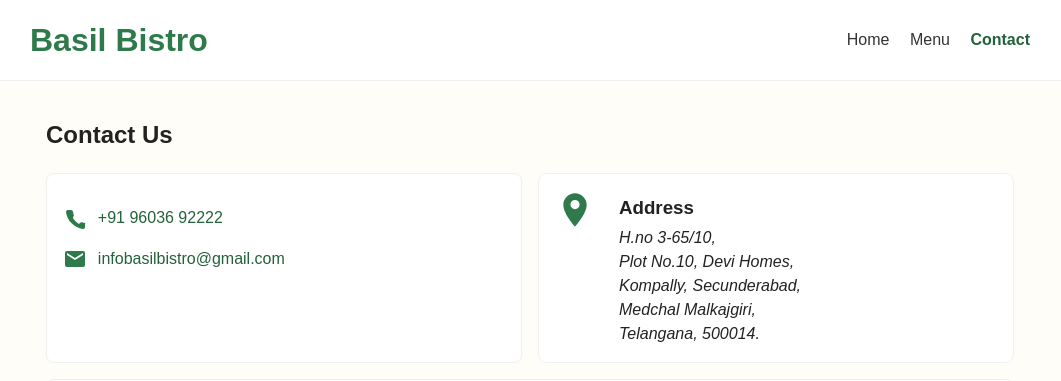
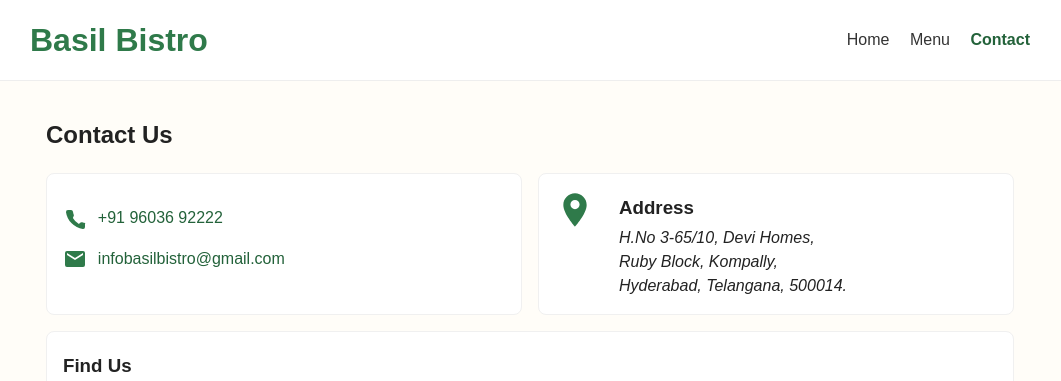
Before and after one commit to Ramlanka7/BasilBistro, a plain HTML site: page contact.html in a window 1280 px wide. Shown: the top 381 px of the page, without its empty margins (110-1171 px from the left). Drawn offline with Linux system fonts and the light colour scheme.

Commit message:
Worked on address

```diff
--- a/contact.html
+++ b/contact.html
@@ -48,7 +48,7 @@
           </div>
           <div class="contact-content">
             <h3>Address</h3>
-            <address>H.no 3-65/10,<br>Plot No.10, Devi Homes,<br>Kompally, Secunderabad,<br>Medchal Malkajgiri,<br>Telangana, 500014.</address>
+            <address>H.No 3-65/10, Devi Homes,<br>Ruby Block, Kompally,<br>Hyderabad, Telangana, 500014.</address>
           </div>
         </div>
 
```
